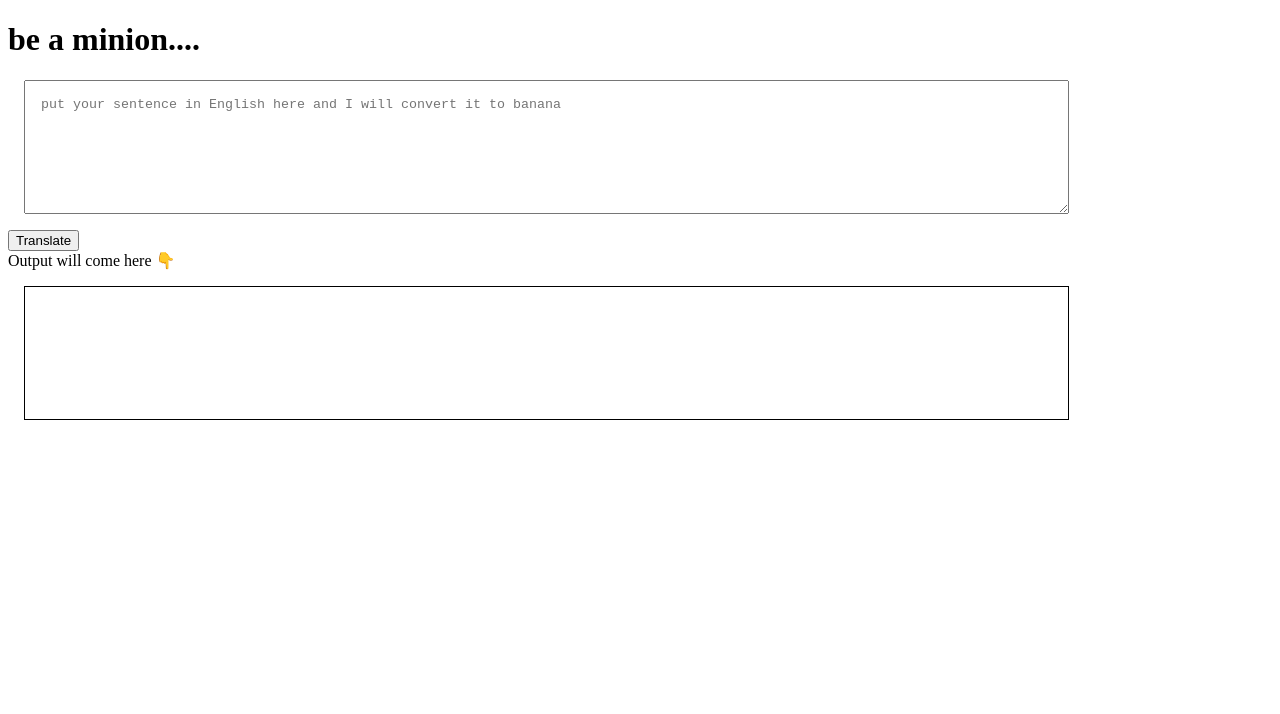
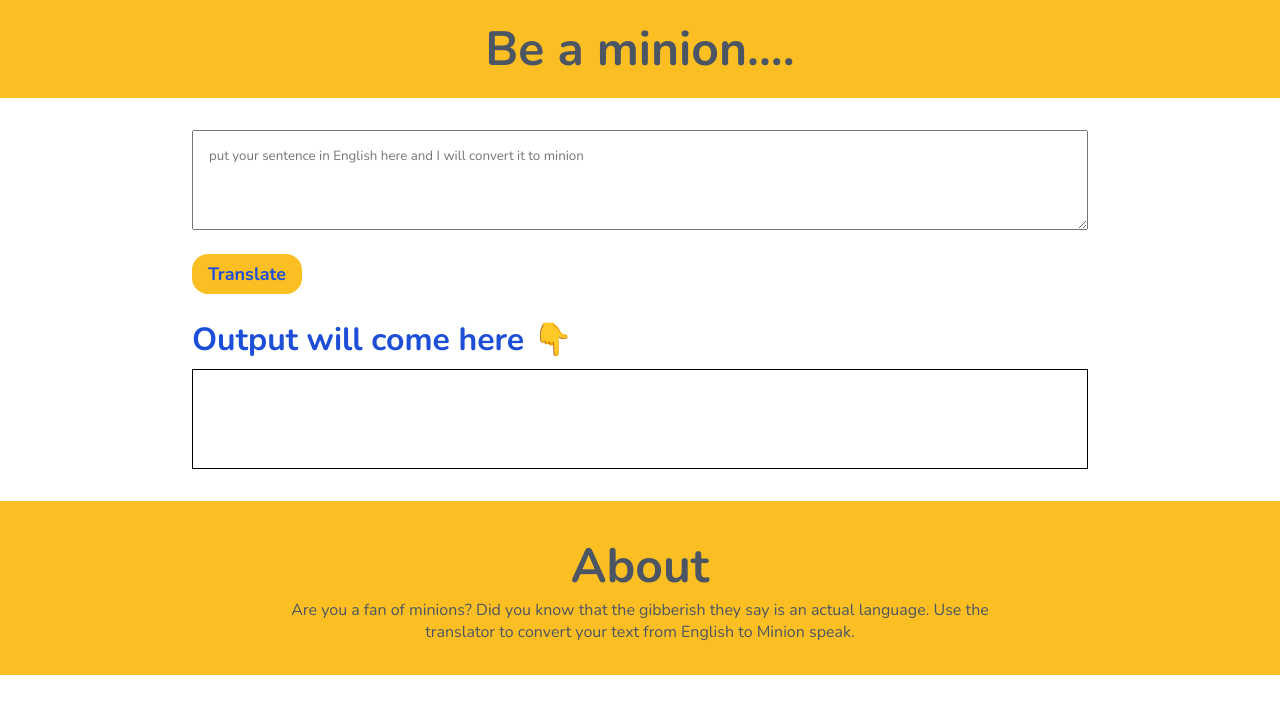
Before and after one commit to rohan-04/minion-speak, a plain HTML site: page index.html in a window 1280 px wide. Drawn offline with nearby package versions, Linux system fonts and the light colour scheme.

Commit message:
style: add style to app

```diff
--- a/index.html
+++ b/index.html
@@ -10,13 +10,25 @@
 </head>
 
 <body>
-    <h1>be a minion....</h1>
-    <textarea id="txt-input" placeholder="put your sentence in English here and I will convert it to banana"></textarea>
-    <button id="btn-translate">Translate</button>
+    <nav>
+        <h1>Be a minion....</h1>
+    </nav>
+    <div class="container">
+        <textarea id="txt-input"
+            placeholder="put your sentence in English here and I will convert it to minion"></textarea>
+        <button id="btn-translate">Translate</button>
 
-    <div>Output will come here 👇</div>
-    <div id="output"></div>
+        <div class="output">Output will come here 👇</div>
+        <div id="output"></div>
+    </div>
 
+    <footer>
+        <div>About</div>
+        <p>
+            Are you a fan of minions? Did you know that the gibberish they say is an actual language. Use the translator
+            to convert your text from English to Minion speak.
+        </p>
+    </footer>
     <script src="app.js" type="text/javascript"></script>
 </body>
 
--- a/styles.css
+++ b/styles.css
@@ -1,15 +1,81 @@
-textarea {
-	width: 80%;
+@import url('https://fonts.googleapis.com/css2?family=Nunito:wght@400;700&display=swap');
+
+:root {
+	--primary-color: #fbbf24;
+	--secondary-color: #1d4ed8;
+	--text-color: #4b5563;
+}
+
+* {
+	box-sizing: border-box;
+	margin: 0rem;
+	padding: 0rem;
+	font-family: 'Nunito', sans-serif;
+	color: var(--text-color);
+}
+
+nav h1 {
+	background-color: var(--primary-color);
+	font-size: 3rem;
+	text-align: center;
+	padding: 1rem;
+}
+
+nav {
+	margin-bottom: 2rem;
+}
+
+.container {
+	margin: auto;
+	max-width: 70%;
+}
+
+#txt-input {
+	width: 100%;
 	height: 100px;
 	display: block;
 	padding: 1rem;
-	margin: 1rem;
+}
+
+button {
+	padding: 0.5rem 1rem;
+	margin: 1.5rem 0rem;
+	background-color: var(--primary-color);
+	color: var(--secondary-color);
+	border: none;
+	border-radius: 1rem;
+	font-size: large;
+	font-weight: bold;
+}
+
+.output {
+	font-size: 2rem;
+	font-weight: bold;
+	color: var(--secondary-color);
+	margin-bottom: 0.5rem;
 }
 
 #output {
 	border: 1px solid black;
-	width: 80%;
+	width: 100%;
 	height: 100px;
 	padding: 1rem;
-	margin: 1rem;
 }
+
+footer {
+	background-color: var(--primary-color);
+	text-align: center;
+	padding: 2rem;
+	margin-top: 2rem;
+}
+
+footer div {
+	font-size: 3rem;
+	font-weight: bold;
+}
+
+footer p {
+	max-width: 60%;
+	text-align: center;
+	margin: auto;
+}
```
